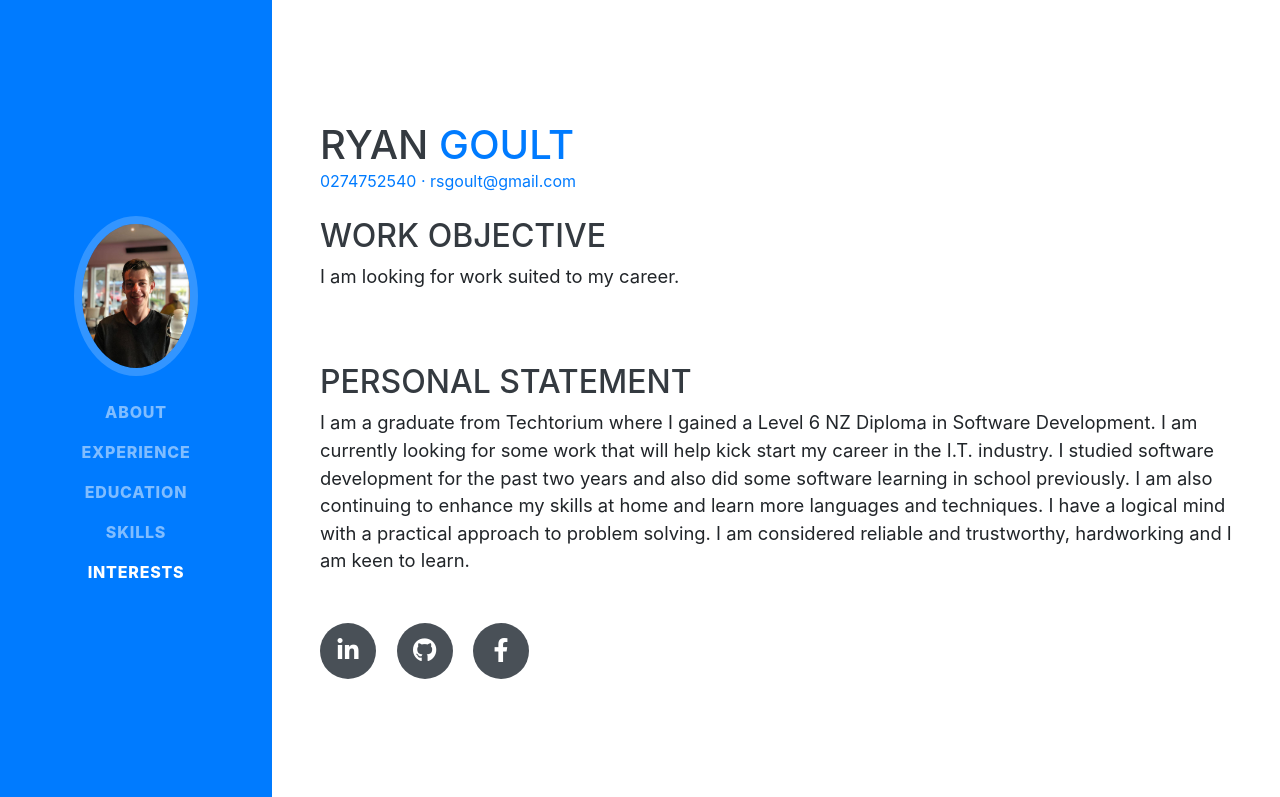
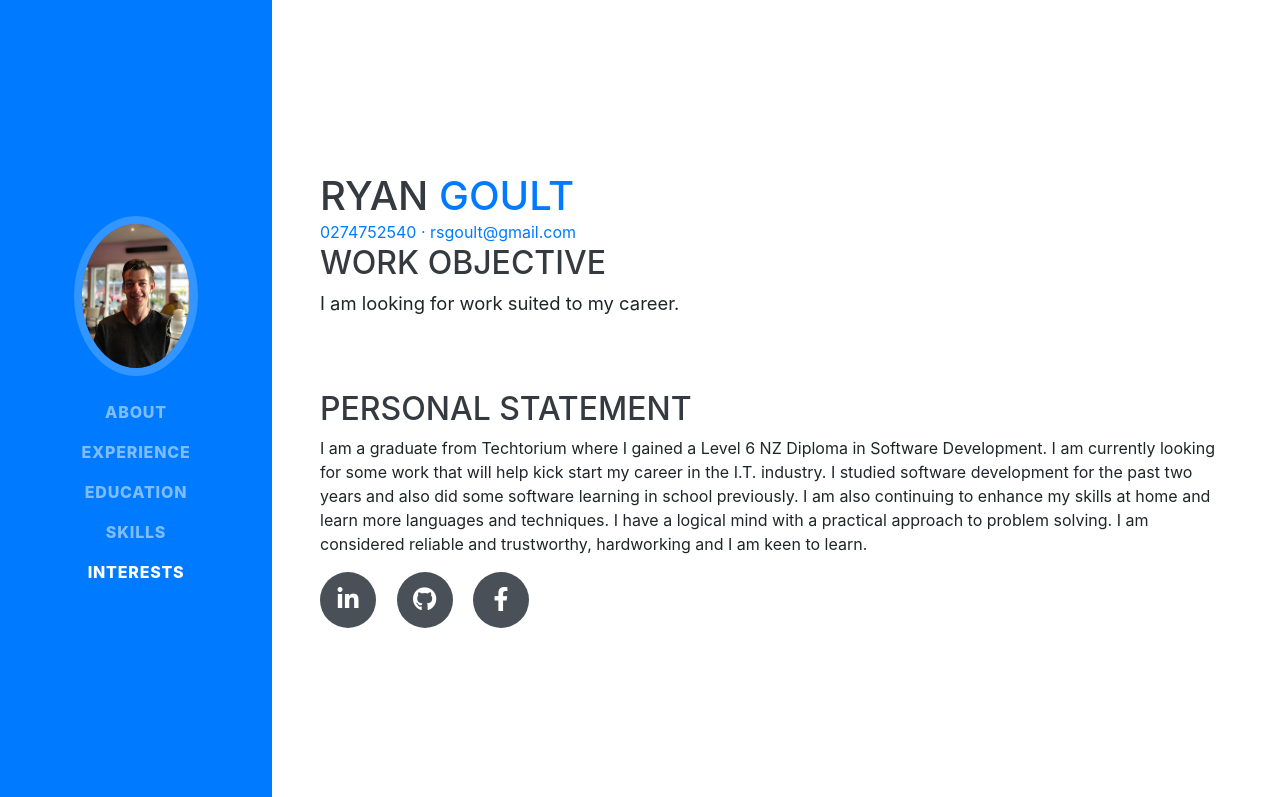
Before and after one commit to Ryan-Goult/Ryan-Goult.github.io, a website with bundled scripts: page index.html in a window 1280 px wide. Shown: the top 797 px of the page. Built offline with nearby package versions, Linux system fonts and the light colour scheme; a web font is replaced by a local one.

Commit message:
Initial Commit

```diff
--- a/index.html
+++ b/index.html
@@ -67,12 +67,11 @@
 		  <a href="tel:0274752540"> 0274752540 · </a>
           <a href="mailto:name@email.com">rsgoult@gmail.com</a>
         </div>
-		<br>
 		<h2>Work Objective</h2>
 		<p class="lead mb-5">I am looking for work suited to my career.</p>
 		<br>
 		<h2>Personal Statement</h2>
-        <p class="lead mb-5">I am a graduate from Techtorium where I gained a Level 6 NZ Diploma in Software Development. I am currently looking for some work that will help kick start my career in the I.T. industry. I studied software development for the past two years and also did some software learning in school previously. I am also continuing to enhance my skills at home and learn more languages and techniques. I have a logical mind with a practical approach to problem solving. I am considered reliable and trustworthy, hardworking and I am keen to learn.</p>
+        <p>I am a graduate from Techtorium where I gained a Level 6 NZ Diploma in Software Development. I am currently looking for some work that will help kick start my career in the I.T. industry. I studied software development for the past two years and also did some software learning in school previously. I am also continuing to enhance my skills at home and learn more languages and techniques. I have a logical mind with a practical approach to problem solving. I am considered reliable and trustworthy, hardworking and I am keen to learn.</p>
         <div class="social-icons">
           <a href="https://linkedin.com/in/ryan-goult-3b238a159" target="_blank">
             <i class="fab fa-linkedin-in"></i>
@@ -136,9 +135,7 @@
             <span class="text-primary">October 2019 - Present</span>
           </div>
         </div>
-
       </div>
-
     </section>
 
     <hr class="m-0">
@@ -146,7 +143,6 @@
     <section class="resume-section p-3 p-lg-5 d-flex align-items-center" id="education">
       <div class="w-100">
         <h2 class="mb-5">Education</h2>
-
         <div class="resume-item d-flex flex-column flex-md-row justify-content-between mb-5">
           <div class="resume-content">
             <h3 class="mb-0">Kaipara College</h3>
```
